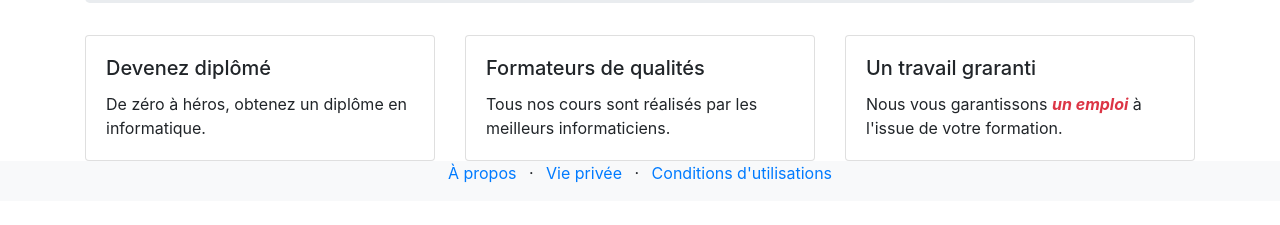
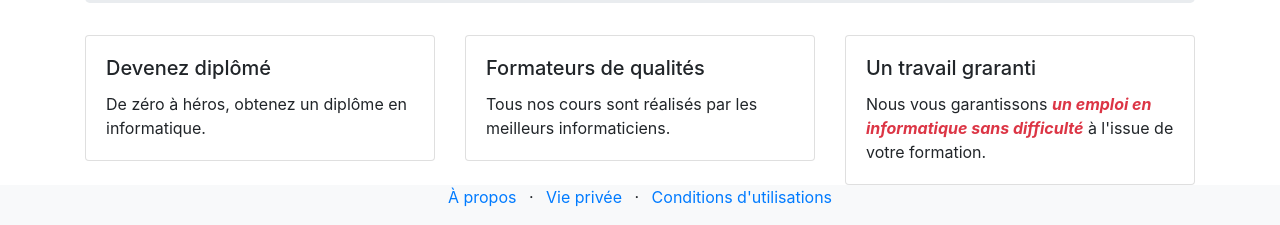
Before and after one commit to Sebbysebby/Sebbysebby, a plain HTML site: page index.html in a window 1280 px wide. Shown: the part 2272-2497 px from the top of the page. Before the commit the page ends 2473 px from the top, so only its background shows below. Drawn offline with nearby package versions, Linux system fonts and the light colour scheme.

Commit message:
modification 7 Nov 2020 18H38

```diff
--- a/index.html
+++ b/index.html
@@ -217,7 +217,7 @@
         <div class="card">
           <div class="card-body">
             <h5 class="card-title">Un travail graranti</h5>
-            <p class="card-text">Nous vous garantissons <span class="font-italic font-weight-bold text-danger">un emploi</span> à l'issue de votre formation.</p>
+            <p class="card-text">Nous vous garantissons <span class="font-italic font-weight-bold text-danger">un emploi en informatique sans difficulté</span> à l'issue de votre formation.</p>
           </div>
         </div>
       </div>
```
